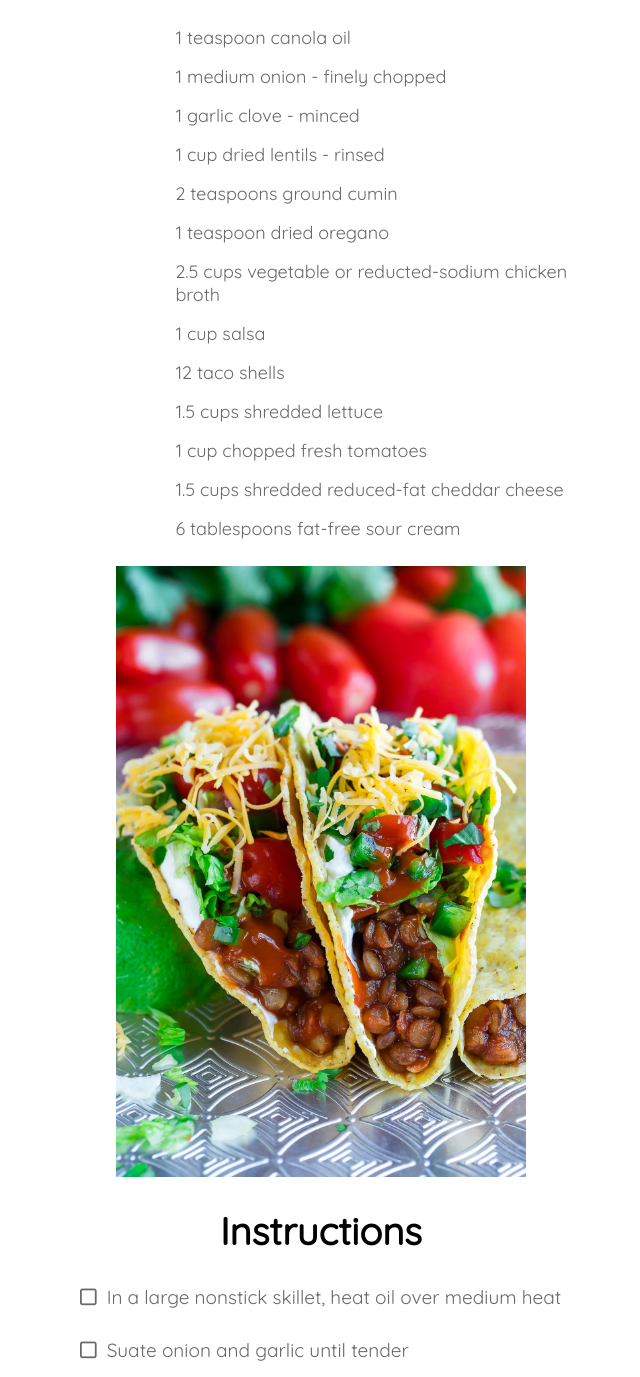
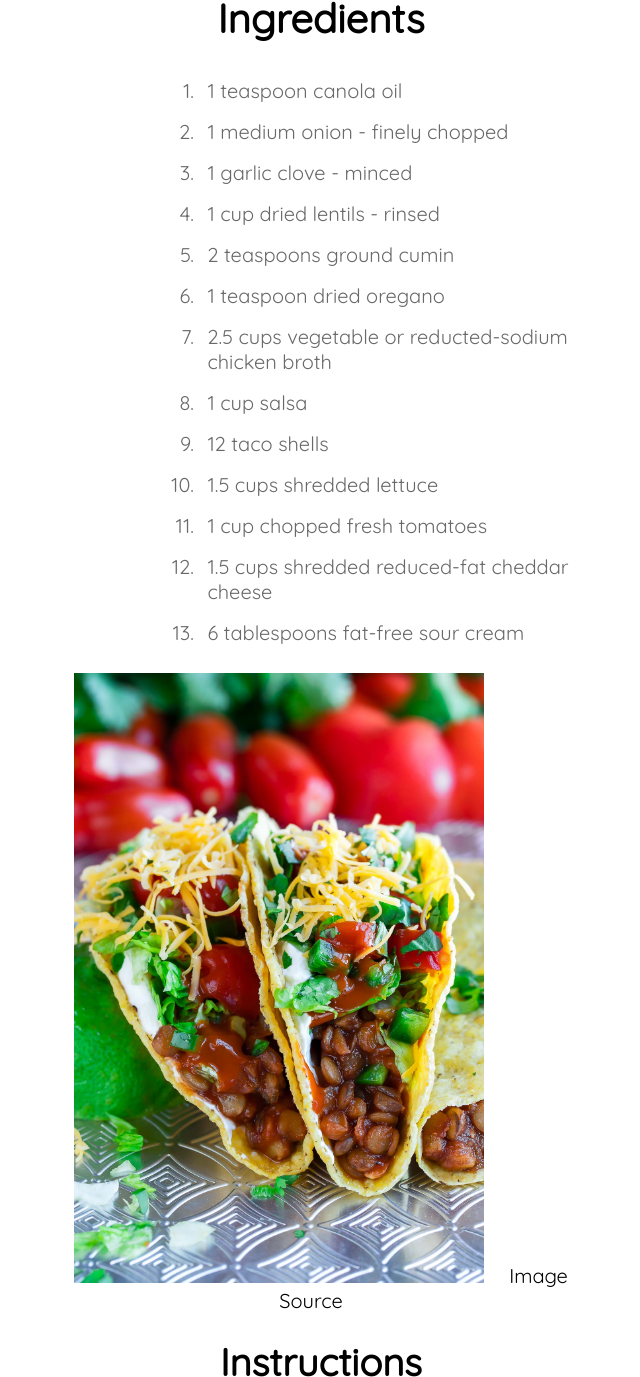
Before and after one commit to khye99/ifspring2019, a plain HTML site: page recipe/index.html in a window 1280 px wide. Shown: the part 1041-2418 px from the top of the page, without its empty margins (319-959 px from the left). Drawn offline with Linux system fonts and the light colour scheme.

Commit message:
Add files via upload

```diff
--- a/recipe/index.html
+++ b/recipe/index.html
@@ -5,6 +5,7 @@
         <meta name="viewport" content="width=device-width, initial-scale=1.0">
         <title> Tasty Lentil Tacos </title>
         <link href="https://fonts.googleapis.com/css?family=Quicksand|Shadows+Into+Light" rel="stylesheet">
+        <link href="https://fonts.googleapis.com/css?family=Montserrat" rel="stylesheet">
         <link rel="stylesheet" href="styles.css" type="text/css">
     </head>
     <body>
@@ -15,6 +16,7 @@
         </div>
         <div>
             <img src="taco.jpg" alt="Tacos">
+            <a href="https://www.taste.com.au/recipes/aussie-style-beef-salad-tacos/0d5ae0ce-8703-487a-a11c-a4c1366e8279"> Image Source </a>
         </div>
         <div class="time">
             <h3> Prep Time </h3>
@@ -37,7 +39,7 @@
         </div>
         <div class="ingredients">
             <h1> Ingredients </h1>
-            <ul>
+            <ol>
                 <li> 1 teaspoon canola oil </li>
                 <li> 1 medium onion - finely chopped </li>
                 <li> 1 garlic clove - minced </li>
@@ -51,10 +53,11 @@
                 <li> 1 cup chopped fresh tomatoes </li>
                 <li> 1.5 cups shredded reduced-fat cheddar cheese </li>
                 <li> 6 tablespoons fat-free sour cream </li>
-            </ul>
+            </ol>
         </div>
         <div>
             <img src="tactac.jpg" alt="Tacos">
+            <a href="https://peasandcrayons.com/2018/04/chipotle-lentil-tacos.html"> Image Source </a>
         </div>
         <div class="instructions">
             <h1> Instructions </h1>
--- a/recipe/styles.css
+++ b/recipe/styles.css
@@ -5,7 +5,7 @@ body {
     margin-left: 30%;
     margin-right: 30%;
     color: dimgrey;
-    font-size: 18px;
+    font-size: 20px;
 }
 
 img {
@@ -18,7 +18,7 @@ img {
 }
 
 .description {
-    font-family: 'Shadows Into Light', cursive;
+    font-family: 'Montserrat', sans-serif;
     margin: 20px;
     font-weight: bold;
     color: black;
@@ -32,13 +32,18 @@ h1 {
 .time {
     -webkit-column-count: 3;
     padding: 10px;
+    font-size: 14px;
     color: black;
 }
 
 .time .col {
     padding-top: 20px;
 }
-
+label {
+    display: block;
+    padding-left: 40px;
+    text-indent: -15px;
+}
 ul {
     list-style-type: none;
     padding: 0;
@@ -100,8 +105,8 @@ input[type=checkbox]:checked + label:before { letter-spacing: 5px; } /* allow sp
         width: 100%;
     }
     .ingredients li{
-    text-align: left;
-    padding: 8px;
-    margin-left: 10px;
+        text-align: left;
+        padding: 8px;
+        margin-left: 10px;
 }
 }
```
